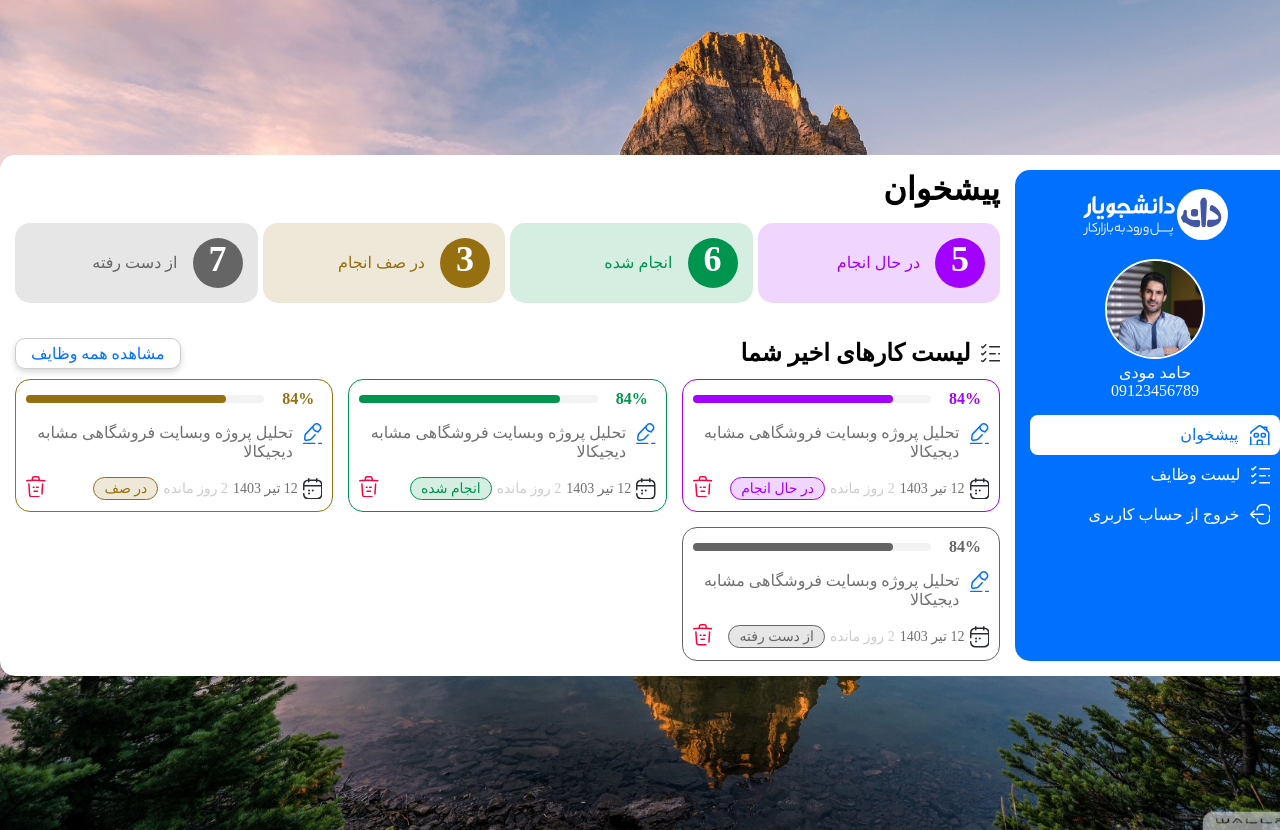
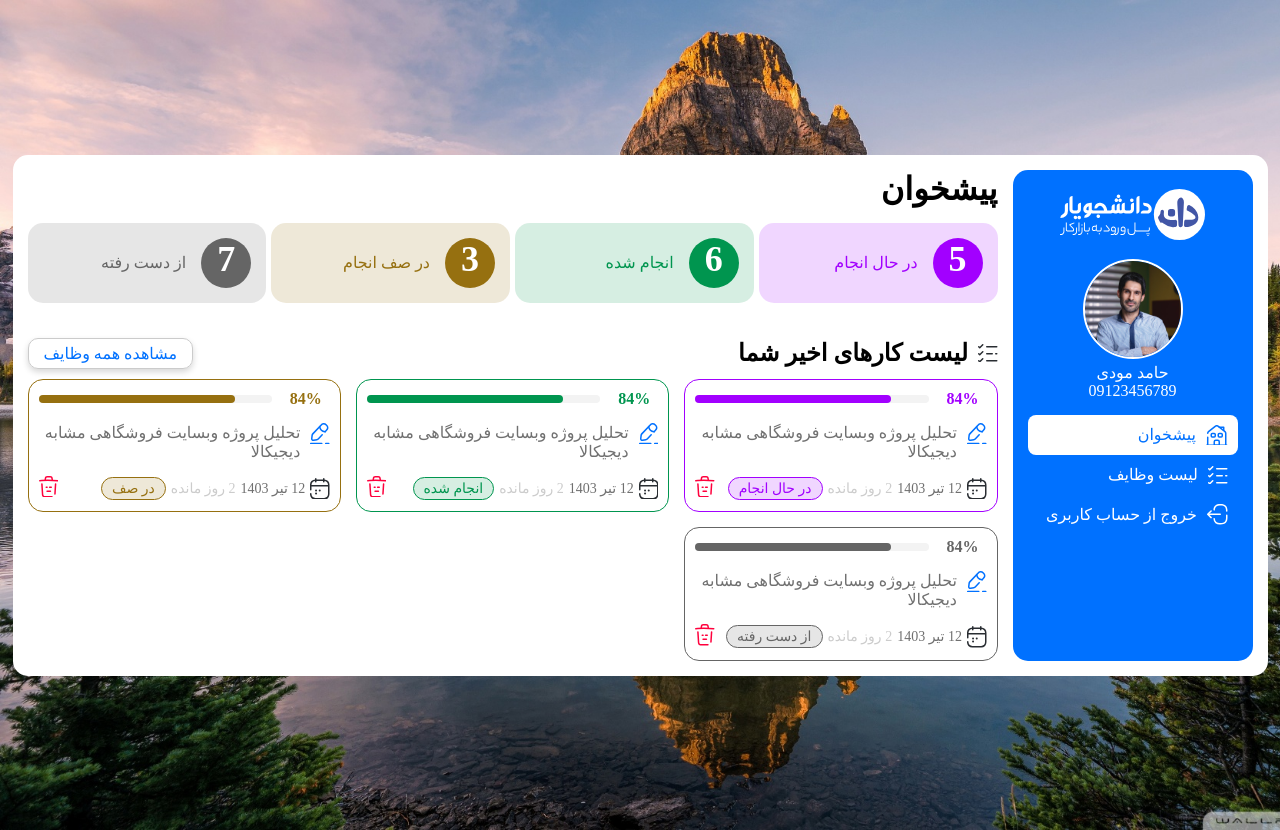
Before and after one commit to hamedmoody/php-tutorial, a PHP site: page / in a window 1280 px wide. Run offline with PHP 8.4, Linux system fonts and the light colour scheme; some web fonts are replaced.

Commit message:
[Fix] Fix Todo List panel style

```diff
--- a/html/todo-list/css/panel.css
+++ b/html/todo-list/css/panel.css
@@ -42,9 +42,10 @@ button,input, select{
 .panel-container{
     background: #FFF;
     width: 1280px;
+    max-width: 98%;
     border-radius: 15px;
     display: grid;
-    grid-template-columns: 280px auto;
+    grid-template-columns: 240px auto;
     gap: 15px;
     padding: 15px;
 }
```
